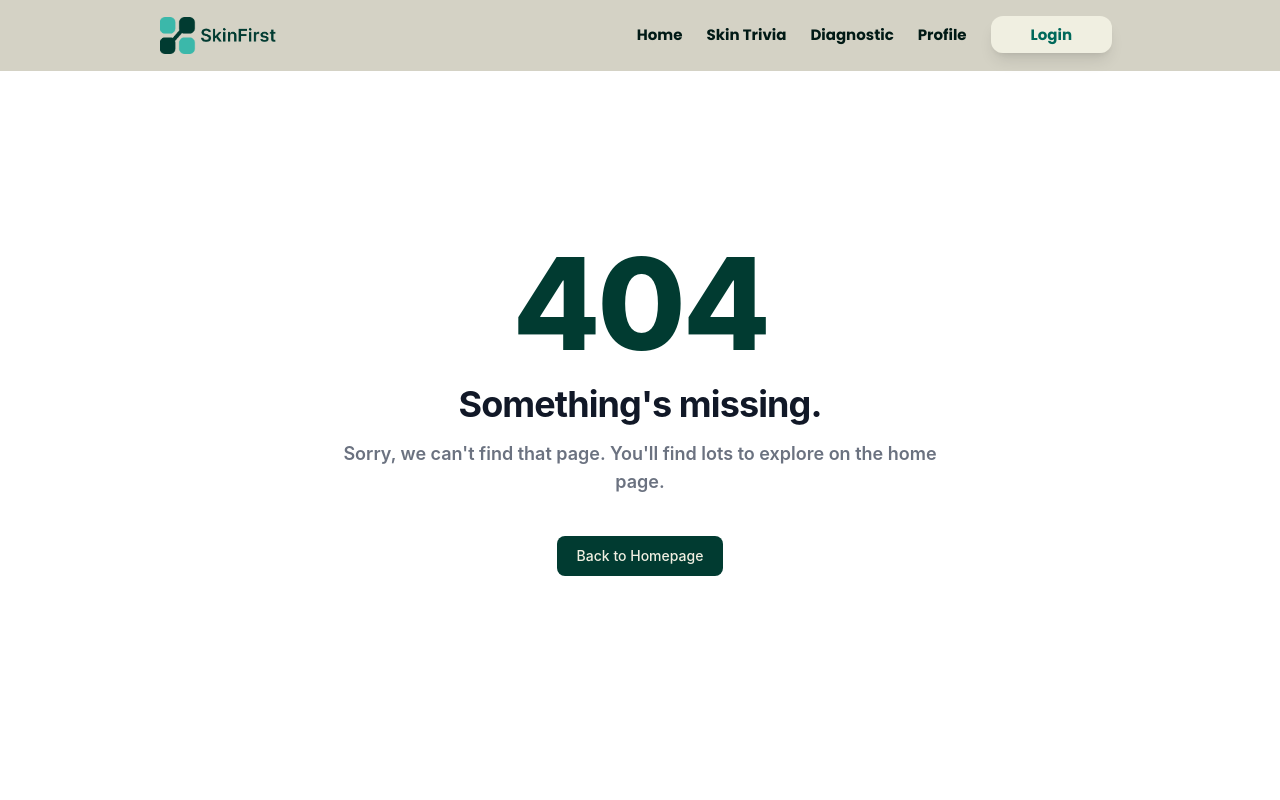
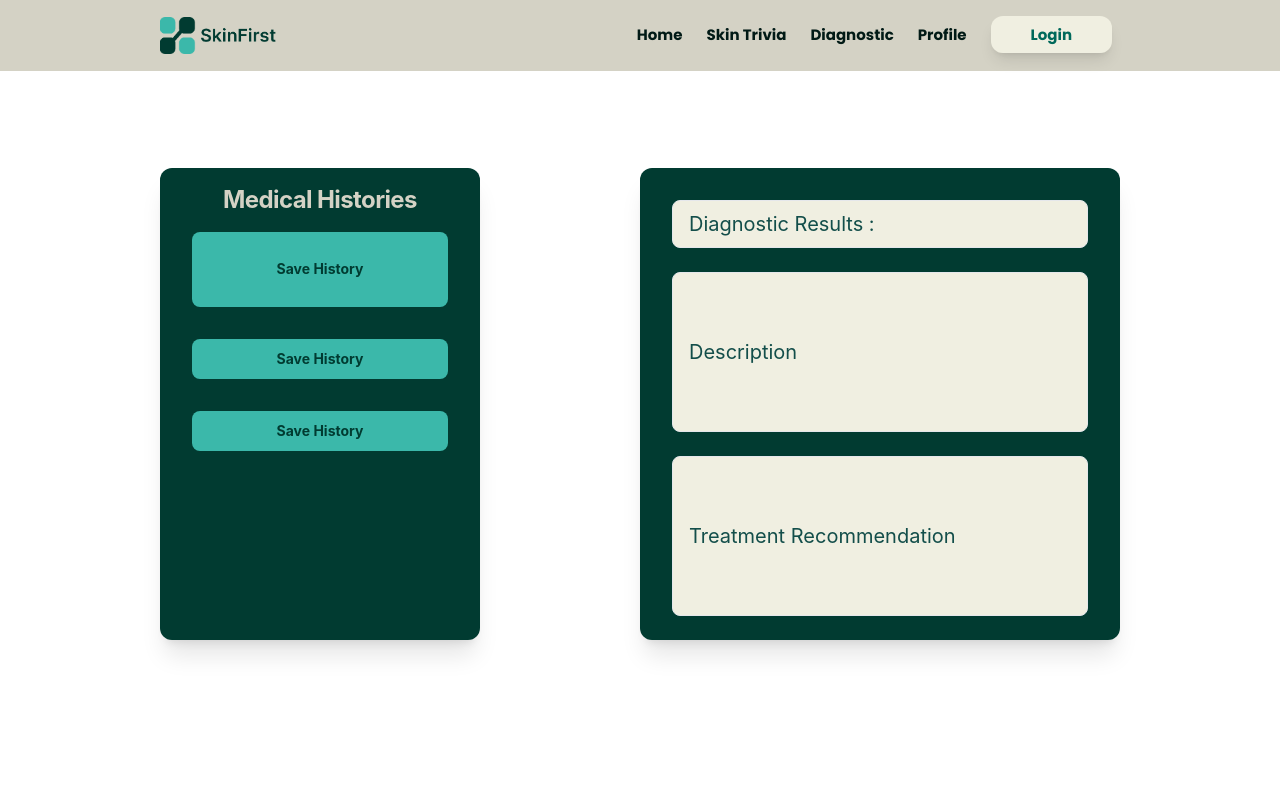
Before and after one commit to Auletta-Khansa/SkinFirst, a React (Create React App) app: page /History in a window 1280 px wide. Shown: the top 800 px of the page. Built offline with nearby package versions, Linux system fonts and the light colour scheme.

Commit message:
inputpenyakit

```diff
--- a/src/App.js
+++ b/src/App.js
@@ -7,6 +7,8 @@ import Diagnostic from "./components/pages/Diagnostic";
 import LoginPage from "./components/pages/LoginPage";
 import SignUpPage from "./components/pages/SignUpPage";
 import ProfilePage from "./components/pages/ProfilePage";
+import InputPenyakitPage from "./components/pages/InputPenyakitPage";
+import HistoryPage from "./components/pages/HistoryPage";
 import NotFound from "./components/pages/NotFound";
 
 import { BrowserRouter, Routes, Route } from "react-router-dom";
@@ -26,6 +28,8 @@ function App() {
           <Route path="/login" element={<LoginPage/>}/>
           <Route path="/signup" element={<SignUpPage/>}/>
           <Route path="/profile" element={<ProfilePage/>}/>
+          <Route path="/inputpenyakit" element={<InputPenyakitPage/>}/>
+          <Route path="/History" element={<HistoryPage/>}/>
           <Route path="*" element={<NotFound/>}/>
         </Routes>
         <Footer/>
--- /dev/null
+++ b/src/components/pages/HistoryPage.jsx
@@ -0,0 +1,75 @@
+import React from "react";
+const History = () => {
+  return (
+    <>
+      {/*Fun Facts */}
+      <section className="min-h-screen  px-40 pt-32 pb-20 bg-[#FFFFFFF]">
+        <div className="pt-10 flex justify-between gap-2">
+          <div className=" bg-[#013B31] w-1/3 px-8 pb-6 text-[20px] shadow-xl rounded-xl">
+            <h1 className="text-primary-3 text-xl font-bold  py-4 md:text-2xl leading-tight tracking-tight text-center">
+              Medical Histories
+            </h1>
+
+            <button
+                type="submit"
+                className=" w-full h-1/6 text-primary-0  bg-[#3BB8AA] hover:bg-primary-1 focus:ring-4 focus:outline-none focus:ring-primary-300 font-bold rounded-lg text-sm px-5 py-2.5 text-center"
+                fdprocessedid="gkbxyo"
+              >
+                Save History
+              </button>
+
+
+            <div className=" pt-8">
+            <button
+                type="submit"
+                className=" w-full h-1/6 text-primary-0  bg-[#3BB8AA] hover:bg-primary-1 focus:ring-4 focus:outline-none focus:ring-primary-300 font-bold rounded-lg text-sm px-5 py-2.5 text-center"
+                fdprocessedid="gkbxyo"
+              >
+                Save History
+              </button>
+            </div>
+
+            <div className=" pt-8 ">
+            <button
+                type="submit"
+                className=" w-full h-1/6 text-primary-0  bg-[#3BB8AA] hover:bg-primary-1 focus:ring-4 focus:outline-none focus:ring-primary-300 font-bold rounded-lg text-sm px-5 py-2.5 text-center"
+                fdprocessedid="gkbxyo"
+              >
+                Save History
+              </button>
+            </div>
+
+        </div>
+
+          <div className="bg-[#013B31] w-1/2 px-4 pb-6 text-[20px]  shadow-xl rounded-xl">
+
+
+            <div className="px-4 pt-8">
+              <div className=" px-4 py-2 bg-primary-1 rounded-lg border ">
+                <span className="text-teal-900 item-center justify-center">
+                Diagnostic Results :
+                </span>
+              </div>
+            </div>
+            <div className="px-4 py-6">
+              <div className=" px-4 py-16 bg-primary-1 rounded-lg border ">
+                <span className="text-teal-900">
+                    Description
+                </span>
+              </div>
+            </div>
+            <div className="px-4 ">
+              <div className=" px-4 py-16 bg-primary-1 rounded-lg border ">
+                <span className="text-teal-900 text-start">
+                    Treatment Recommendation
+                </span>
+              </div>
+            </div>
+          </div>
+        </div>
+      </section>
+    </>
+  );
+};
+
+export default History;
--- /dev/null
+++ b/src/components/pages/InputPenyakitPage.jsx
@@ -0,0 +1,49 @@
+import React from "react";
+const InputPenyakit = () => {
+  return (
+    <>
+      {/*Fun Facts */}
+      <section className="min-h-screen  px-40 pt-32 pb-20 bg-[#FFFFFFF]">
+
+        <div className="pt-10 flex justify-between gap-8">
+
+
+          <div className="bg-[#013B31] w-2/3 px-4 pb-6 text-[20px]  shadow-xl rounded-xl">
+            <div className="px-4 py-4">
+                <h1 className="text-primary-3 py-2 text-lg font-bold md:text-2xl leading-tight tracking-tight ">
+                Disease Name
+                </h1>
+                <input className=" w-full px-4 py-2 bg-primary-1 rounded-lg border "/>
+            </div>
+
+            <div className="px-4 py-4">
+                <h1 className="text-primary-3 py-2 text-lg font-bold md:text-2xl leading-tight tracking-tight ">
+                    Description
+                </h1>
+                <input className=" w-full px-4 py-8 bg-primary-1 rounded-lg border "/>
+            </div>
+
+
+            <div className="px-4 py-4">
+                <h1 className="text-primary-3 py-2 text-lg font-bold md:text-2xl leading-tight tracking-tight ">
+                Treatment Recomendation
+                </h1>
+                <input className=" w-full px-4 py-16 bg-primary-1 rounded-lg border "/>
+            </div>
+            <div class="flex w-full justify-end pt-4 px-4">
+              <button
+                type="submit"
+                class="w-1/4 h-1/6 text-primary-0  bg-primary-3 hover:bg-primary-1 focus:ring-4 focus:outline-none focus:ring-primary-300 font-bold rounded-lg text-sm px-5 py-2.5 text-center"
+                fdprocessedid="gkbxyo"
+              >
+                Submit
+              </button>
+            </div>
+          </div>
+        </div>
+      </section>
+    </>
+  );
+};
+
+export default InputPenyakit;
--- a/tailwind.config.js
+++ b/tailwind.config.js
@@ -11,6 +11,8 @@ module.exports = {
     "./src/components/pages/SignUpPage.jsx",
     "./src/components/pages/NotFound.jsx",
     "./src/components/pages/ProfilePage.jsx",
+    "./src/components/pages/InputPenyakitPage.jsx",
+    "./src/components/pages/HistoryPage.jsx",
   ],
   theme: {
     extend: {
```
